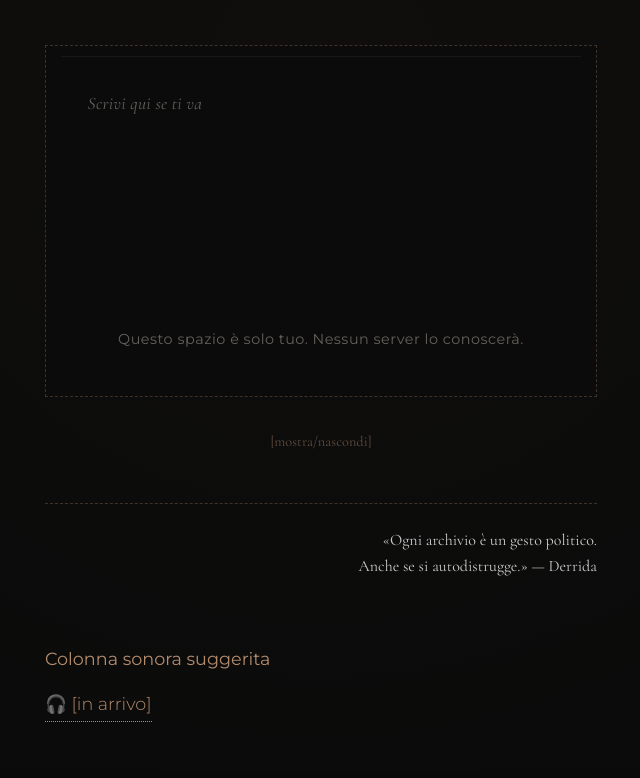
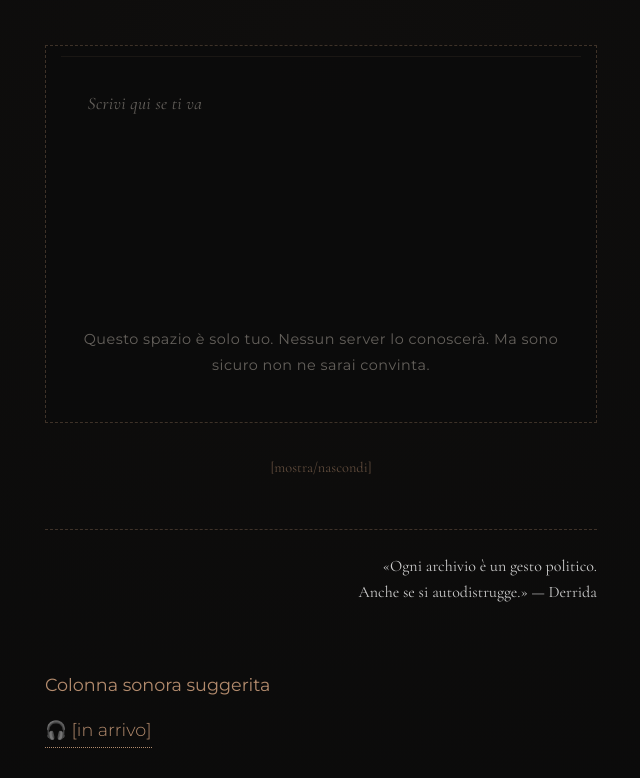
Before and after one commit to CoSAC-Mademu/ParallelPitti, a plain HTML site: page giorno3/index.html in a window 1280 px wide. Shown: the part 642-1420 px from the top of the page, without its empty margins (319-959 px from the left). Drawn offline with nearby package versions, Linux system fonts and the light colour scheme.

Commit message:
Update index.html

```diff
--- a/giorno3/index.html
+++ b/giorno3/index.html
@@ -286,7 +286,7 @@
 
       <div class="diario-box" id="diario">
         <textarea placeholder="Scrivi qui se ti va"></textarea>
-        <p>Questo spazio è solo tuo. Nessun server lo conoscerà.</p>
+        <p>Questo spazio è solo tuo. Nessun server lo conoscerà. Ma sono sicuro non ne sarai convinta.</p>
       </div>
 
 
```
